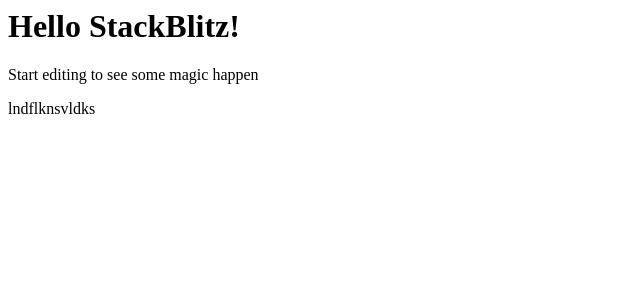
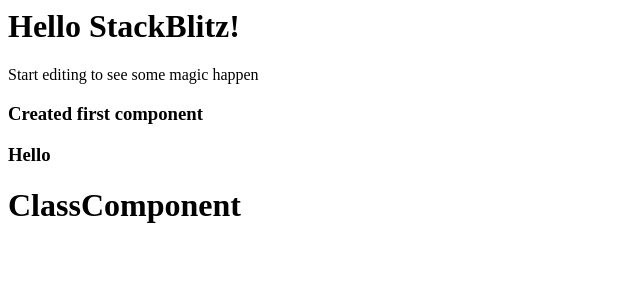
Before and after one commit to Teja7789/Day1-onecomponentReact, a React (Create React App) app: page / in a window 1280 px wide. Shown: the top 300 px of the page, without its empty margins (0-640 px from the left). Built offline with nearby package versions, Linux system fonts and the light colour scheme.

Commit message:
2 files modified, 1 added

```diff
--- a/src/components/App.js
+++ b/src/components/App.js
@@ -1,13 +1,18 @@
 import React from 'react';
 // import './style.css';
 import AppHeader from './AppHeader';
+import ClassComponent from './ClassComponent';
+// import ClassComponent from './ClassComponent';
 
 export default function App() {
   return (
     <div>
       <h1>Hello StackBlitz!</h1>
       <p>Start editing to see some magic happen </p>
-        <AppHeader/>
+      <AppHeader></AppHeader>
+        {/* <AppHeader/> */}
+        {/* <ClassComponent/> */}
+        <ClassComponent></ClassComponent>
     </div>
   );
 }
--- a/src/components/AppHeader.js
+++ b/src/components/AppHeader.js
@@ -1,12 +1,56 @@
+import React from 'react';
+const AppHeader = () => {
+  return(
+    <div>
+      <h3>Created first component</h3>
+      </div>
 
-import React from 'react';
+  );
+}
+
+export default AppHeader;
 
 
-const AppHeader = () => {
-  return (
-<div>
-lndflknsvldks
-</div>
-  );
-}
-export default AppHeader;
+
+
+
+
+
+
+
+
+
+
+
+
+
+
+
+
+
+
+
+
+
+
+
+
+
+
+
+
+
+
+
+
+// import React from 'react';
+
+
+// const AppHeader = () => {
+//   return (
+// <div>
+// lndflknsvldks
+// </div>
+//   );
+// }
+// export default AppHeader;
--- /dev/null
+++ b/src/components/ClassComponent.js
@@ -0,0 +1,84 @@
+//alway import belowline every component
+import React from 'react';
+//class inheritence uses extends keyword and also use this
+class ClassComponent extends React.Component{
+  //syntax of render(){}
+  render(){
+    //syntax of return
+    return(
+      <div>
+        <h3>Hello</h3>
+      <h1>ClassComponent</h1>
+      </div>
+    );
+    }
+}
+//alway export belowline every component
+export default ClassComponent;
+
+
+
+
+
+
+
+
+
+
+
+
+
+
+
+
+
+
+
+
+
+
+
+
+
+
+
+
+
+
+
+
+
+
+
+
+
+
+// import React from "react";
+
+
+// class ClassComponent extends React.Component {
+//   render () {
+//     return (
+//       <div>
+//         <h1>Hello!</h1>
+//         <h2>ClassComponent</h2>
+//       </div>
+//     )
+//   }
+// }
+
+// export default ClassComponent;
+// import React from "react";
+
+// class ClassComponent extends React.Component {
+//   render() {
+//     return (
+//       <div>
+//         <h1>Hello! From class component</h1>
+//         <h1>This is another h1 tag</h1>
+//       </div>
+//     );
+//   }
+// }
+
+// export default ClassComponent;
```
